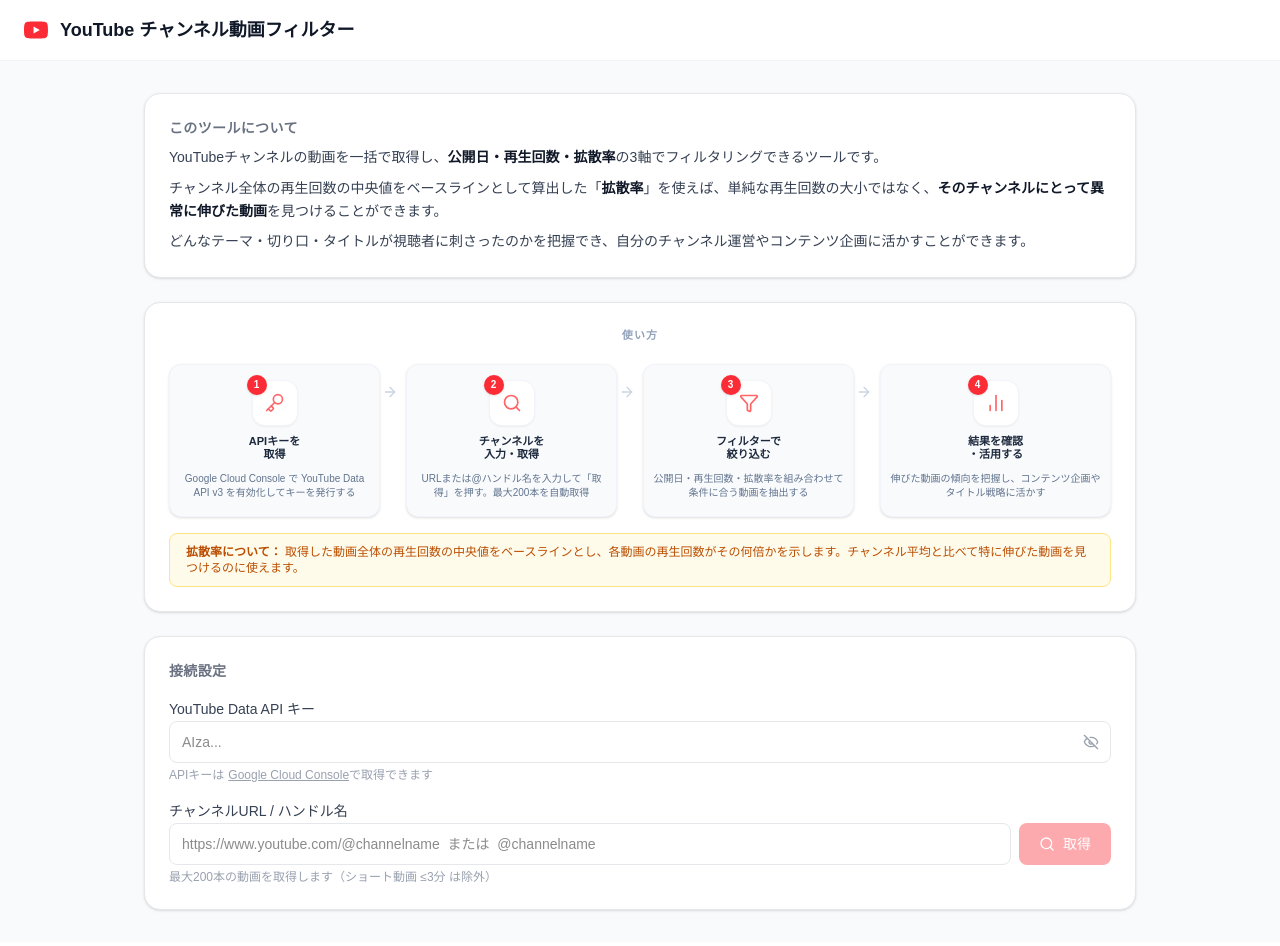
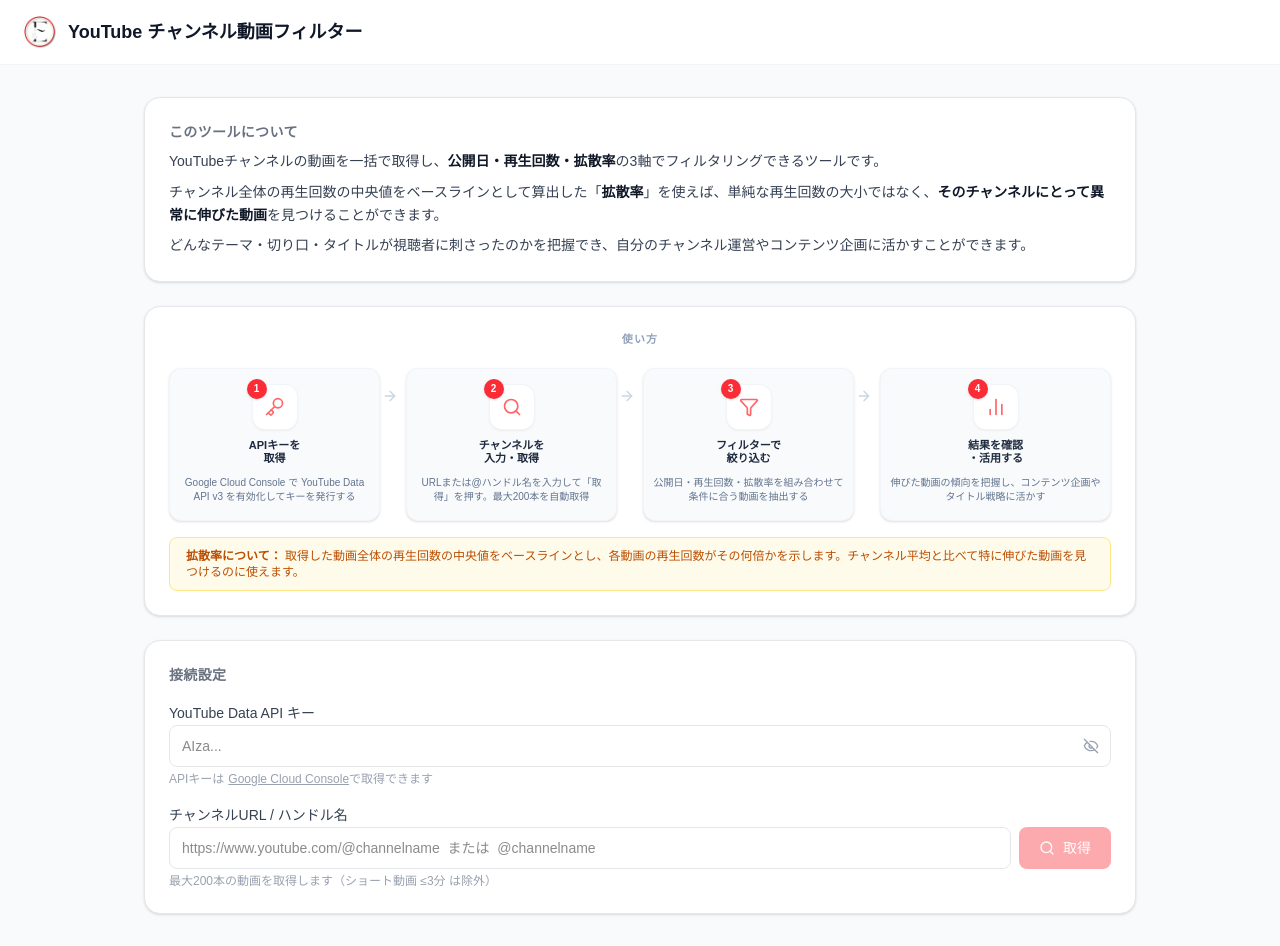
Before and after one commit to yohei-matsui/eaval-youtube-high-researchtool, a Next.js app: page / in a window 1280 px wide. Built offline with nearby package versions, Linux system fonts and the light colour scheme.

Commit message:
Add EAVAL logo to header

```diff
--- a/app/page.tsx
+++ b/app/page.tsx
@@ -1,5 +1,6 @@
 "use client";
 
+import Image from "next/image";
 import { useState, useCallback, useMemo } from "react";
 import { Eye, EyeOff, Search, ExternalLink, ChevronUp, ChevronDown, Download, Key, Filter, BarChart2, ArrowRight } from "lucide-react";
 import { FilterVideoItem, ChannelFilterResponse } from "@/app/api/channel-filter/route";
@@ -221,7 +222,7 @@
   return (
     <div className="min-h-screen bg-gray-50">
       <header className="bg-white border-b border-gray-100 px-6 py-4 flex items-center gap-3 sticky top-0 z-10">
-        <svg viewBox="0 0 24 24" className="h-6 w-6 fill-red-500"><path d="M23.498 6.186a3.016 3.016 0 0 0-2.122-2.136C19.505 3.545 12 3.545 12 3.545s-7.505 0-9.377.505A3.017 3.017 0 0 0 .502 6.186C0 8.07 0 12 0 12s0 3.93.502 5.814a3.016 3.016 0 0 0 2.122 2.136c1.871.505 9.376.505 9.376.505s7.505 0 9.377-.505a3.015 3.015 0 0 0 2.122-2.136C24 15.93 24 12 24 12s0-3.93-.502-5.814zM9.545 15.568V8.432L15.818 12l-6.273 3.568z"/></svg>
+        <Image src="/eaval-logo.png" alt="EAVAL" width={32} height={32} className="flex-shrink-0" />
         <span className="text-lg font-bold text-gray-900">YouTube チャンネル動画フィルター</span>
       </header>
 
```
Also changed, not shown: public/eaval-logo.png (added).
